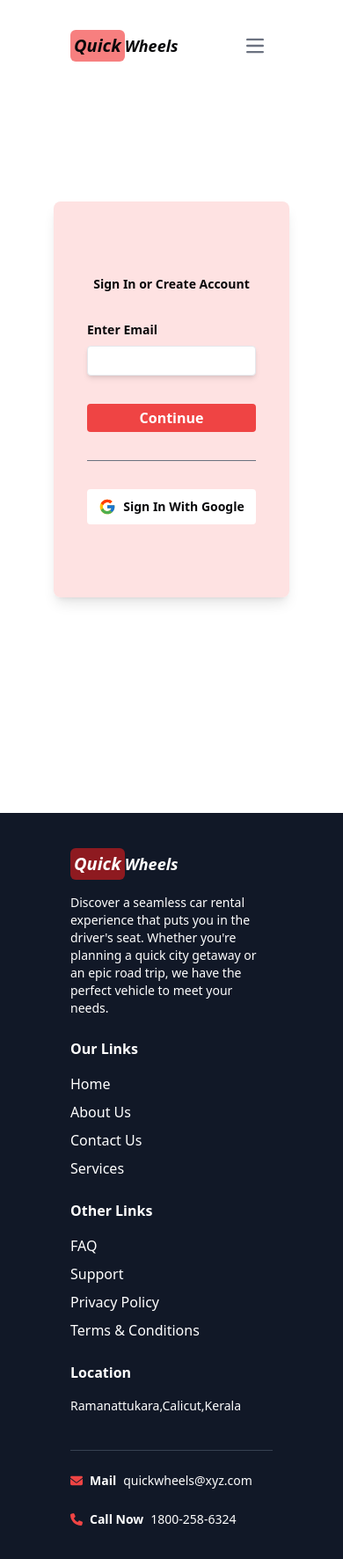
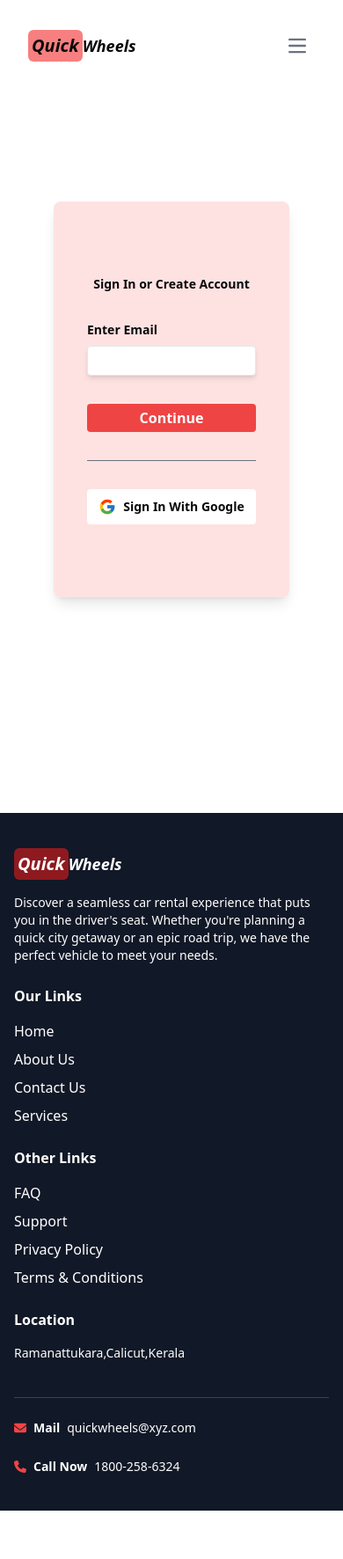
Before and after one commit to sudarshps/QuickWheels_Frontend, a React (Vite) app: page /login in a window 390 px wide. Shown: the top 1772 px of the page at 88% size. After the commit the page ends 1717 px from the top, so only its background shows below. Built offline with nearby package versions, Linux system fonts and the light colour scheme; no server answers.

Commit message:
login ui

```diff
--- a/src/components/User/Footer/Footer.tsx
+++ b/src/components/User/Footer/Footer.tsx
@@ -7,7 +7,7 @@ import { faPhone,faEnvelope } from '@fortawesome/free-solid-svg-icons';
 const Footer:React.FC = () => {
   return (
     <>
-    <footer className="bg-gray-900 text-white py-10 px-16 mt-20">
+    <footer className="bg-gray-900 text-white py-10 md:px-16 mt-20">
   <div className="container mx-auto px-4">
     <div className="grid grid-cols-1 md:grid-cols-4 gap-6">
       <div>
--- a/src/components/User/Navbar/Navbar.tsx
+++ b/src/components/User/Navbar/Navbar.tsx
@@ -141,7 +141,7 @@ const Navbar: React.FC<NavbarProps> = ({className}) => {
 
   return (
     <nav className={`${className} p-4 fixed w-full z-50 transition-colors duration-300 ${isScrolled?'bg-white shadow-md':'bg-transparent'}`}>
-      <div className="max-w-screen-xl flex flex-wrap items-center justify-between mx-12 p-4">
+      <div className="max-w-screen-xl flex flex-wrap items-center justify-between md:mx-12 p-4">
         <Link
           to={import.meta.env.VITE_FRONTEND_URL}
           className="flex items-center rtl:space-x-reverse"
--- a/src/pages/User/Home/components/LocationUI.tsx
+++ b/src/pages/User/Home/components/LocationUI.tsx
@@ -93,11 +93,11 @@ const LocationUI: React.FC<ChildProps> = ({getLocation}) => {
 
   return (
     <div className="m-4">
-        <div className="flex gap-8">
+        <div className="flex gap-8 h-20 md:h-full">
       <Input
         type="text"
         placeholder="Enter location"
-        className="w-80 h-12"
+        className="md:w-80 md:h-12"
         value={userLocation}
         onChange={handleLocationSelection}
       />
```
